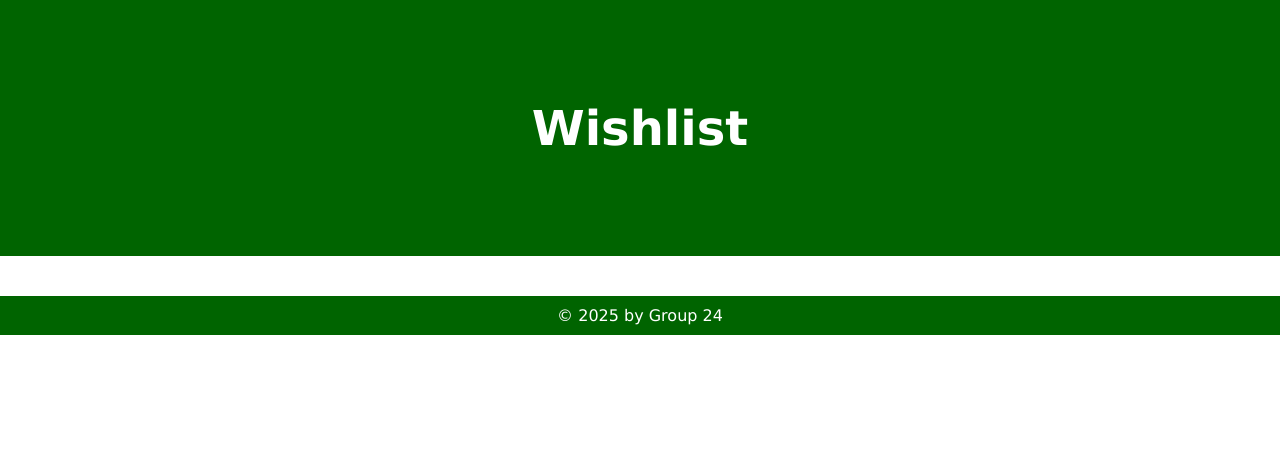
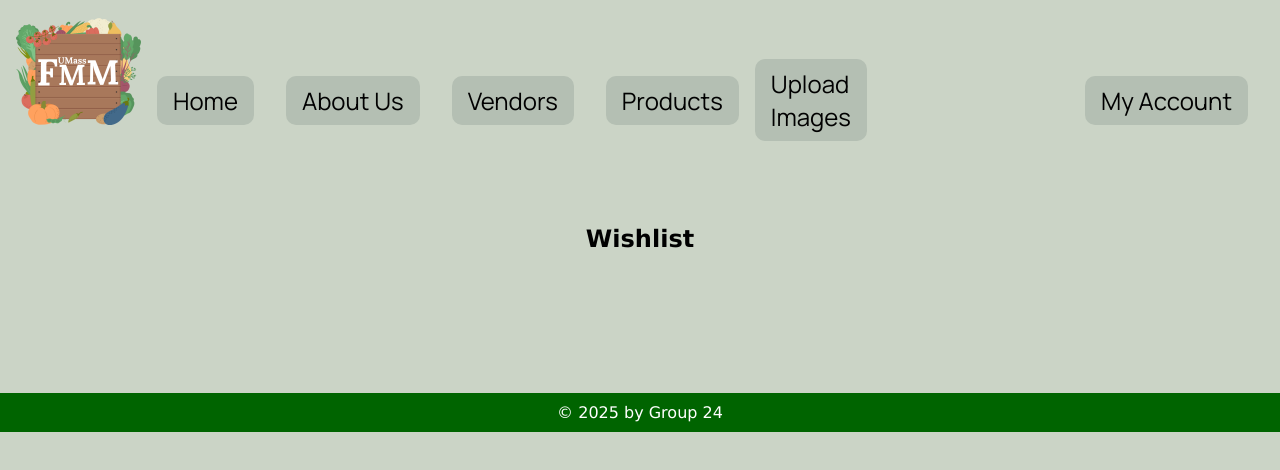
Before and after one commit to JadenRuan/COMPSCI326_Group_Project, a plain HTML site: page frontend/src/wishlist.html in a window 1280 px wide. Drawn offline with Linux system fonts and the light colour scheme.

Commit message:
Added nav bar to wishlist page

```diff
--- a/frontend/src/wishlist.css
+++ b/frontend/src/wishlist.css
@@ -5,14 +5,144 @@
     font-family: 'Lucida Sans', 'Lucida Sans Regular', 'Lucida Grande', 'Lucida Sans Unicode', Geneva, Verdana, sans-serif;
 }
 
+body {
+    margin: 0px;
+    background-color: #cbd4c6;
+}
+
 .wishlist-header{
-    background-color: darkgreen;
+    /* background-color: darkgreen; */
     width: 100%;
     text-align: center;
     padding: 100px 40px;
-    color: white;
+    color: black;
     font-size: x-large;
     font-weight: bold;
+}
+
+.navigation-bar {
+    display: grid;
+    grid-template-rows: 75px 50px;
+    grid-template-columns: 125px min-content min-content min-content min-content 0.75fr 2fr min-content;
+    margin-left: 1rem;
+    margin-right: 1rem;
+}
+
+
+.nav-logo {
+    grid-row: 1/3;
+    grid-column: 1/2;
+}
+
+.nav-logo img {
+    width: 125px;
+    height: 125px;
+    vertical-align: bottom;
+}
+
+.nav-home {
+    grid-row: 2/3;
+    grid-column: 2/3;
+
+    display: grid;
+    align-content: center;
+    justify-content: center;
+
+    padding-left: 1rem;
+    padding-right: 1rem;
+}
+
+.nav-about-us {
+    grid-row: 2/3;
+    grid-column: 3/4;
+
+    display: grid;
+    align-content: center;
+    justify-content: center;
+    white-space: nowrap;
+
+    padding-left: 1rem;
+    padding-right: 1rem;
+}
+
+.nav-vendors {
+    grid-row: 2/3;
+    grid-column: 4/5;
+
+    display: grid;
+    align-content: center;
+    justify-content: center;
+
+    padding-left: 1rem;
+    padding-right: 1rem;
+}
+
+.nav-products {
+    grid-row: 2/3;
+    grid-column: 5/6;
+
+    display: grid;
+    align-content: center;
+    justify-content: center;
+
+    padding-left: 1rem;
+    padding-right: 1rem;
+}
+
+.nav-upload-images {
+    grid-row: 2/3;
+    grid-column: 6/7;
+
+    display: grid;
+    align-content: center;
+    justify-content: center;
+
+}
+
+.nav-spacer {
+    grid-row: 2/3;
+    grid-column: 7/8;
+    /* background-color: linen; */
+
+    display: grid;
+    align-content: center;
+    justify-content: center;
+}
+
+.nav-my-account {
+    grid-row: 2/3;
+    grid-column: 8/9;
+    /* background-color: lightseagreen; */
+
+    display: grid;
+    align-content: center;
+    justify-content: center;
+    white-space: nowrap;
+
+    padding-left: 1rem;
+    padding-right: 1rem;
+}
+
+header a:not(.nav-logo > a):link, header a:not(.nav-log > a):visited, header a:not(.nav-logo > a):active {
+    font-size: 1.5rem;
+    font-family: "Manrope", sans-serif;
+    color:black;
+    text-decoration: none;
+    background-color: #b4bfb3;
+    padding: 0.5rem 1rem 0.5rem 1rem;
+    border-radius: 10px;
+    align-items: center;
+}
+
+header a:not(.nav-logo > a):hover {
+    font-size: 1.5rem;
+    font-family: "Manrope", sans-serif;
+    color:black;
+    text-decoration: none;
+    background-color: #a2aca1;
+    padding: 0.5rem 1rem 0.5rem 1rem;
+    border-radius: 10px;
+    align-items: center;
 }
 
 .footer{
--- a/frontend/src/wishlist.html
+++ b/frontend/src/wishlist.html
@@ -14,8 +14,19 @@
 </head>
 
 <body>
-    <header class="wishlist-header">
-        <h1>Wishlist</h1>
+    <header>
+        <div class="navigation-bar">
+            <div class="nav-logo"><a href="./home.html"><img src="../images/logo.png"></a></div>
+            <div class="nav-home"><a href="./home.html">Home</a></div>
+            <div class="nav-about-us"><a href="./about-us.html">About Us</a></div>
+            <div class="nav-vendors"><a href="./vendors.html">Vendors</a></div>
+            <div class="nav-products"><a href="./product.html">Products</a></div>
+            <div class="nav-upload-images"><a href="./drag-and-drop.html">Upload Images</a></div>
+            <div class="nav-spacer"></div>
+            <div class="nav-my-account"><a href="./vendorMgmt.html">My Account</a></div>
+        </div>
+
+        <h1 class = wishlist-header>Wishlist</h1>
     </header>
     <!-- <div id="test"></div> -->
     <div class="wishlist-tiles" id="tiles">
```
